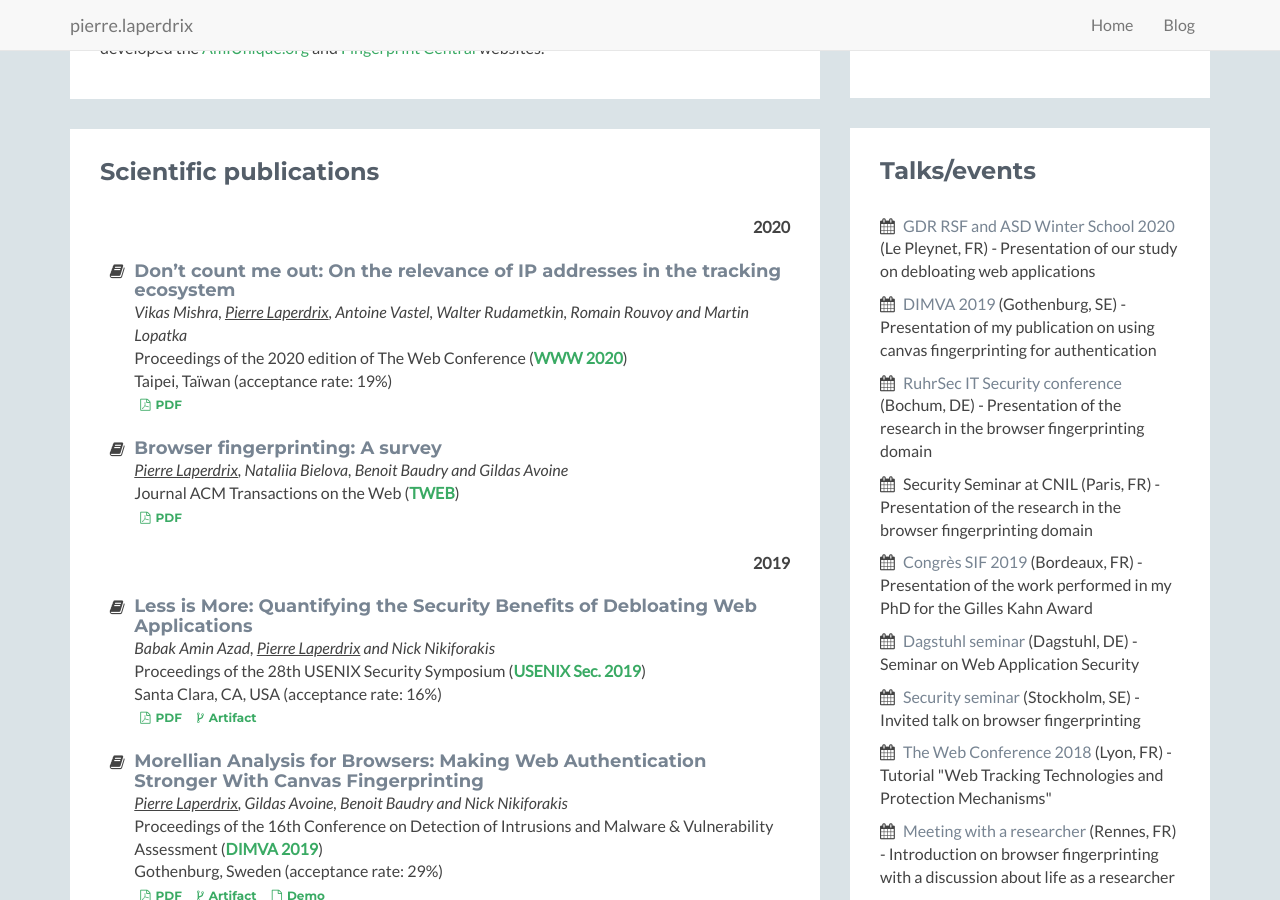
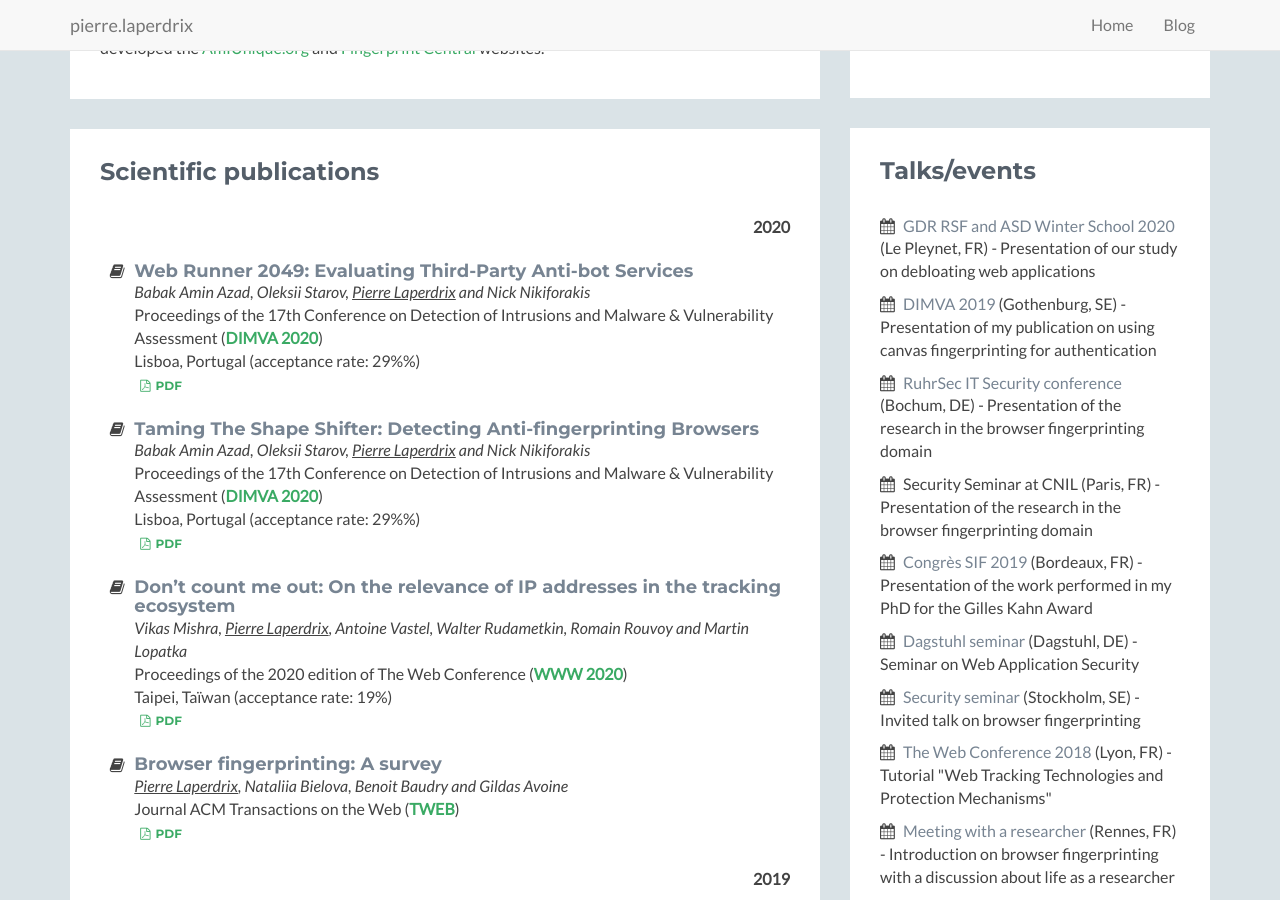
Before and after one commit to plaperdr/plaperdr.github.io, a Jekyll site: the page built from index.html, in a window 1280 px wide and 900 px high, scrolled down 561 px. Built offline with Jekyll 4.4.1, drawn with Linux system fonts in a browser that asks for light colours.

Commit message:
Updating site

```diff
--- a/index.html
+++ b/index.html
@@ -44,6 +44,26 @@
                     <div class="content">
                         <ul class="fa-ul">
                             <li style="text-align:right"><b>2020</b></li>
+                            <br>
+                            <li><i class="fa-li fa fa-book"></i>
+                                <h4 class="title">Web Runner 2049: Evaluating Third-Party Anti-bot Services</h4>
+                                <span><i>Babak Amin Azad, Oleksii Starov, <span class="me">Pierre Laperdrix</span> and Nick Nikiforakis</i></span><br>
+                                <span>Proceedings of the 17th Conference on Detection of Intrusions and Malware & Vulnerability Assessment
+                                    (<b><a href="https://dimva2020.campus.ciencias.ulisboa.pt/" target="_blank">DIMVA 2020</a></b>)
+                                    <br>Lisboa, Portugal (acceptance rate: 29%%)
+                                </span><br>
+                                <a class="btn btn-secondary btn-xs" href="https://hal.archives-ouvertes.fr/hal-02612454/document" target="_blank"><i class="fa fa-file-pdf-o"></i>PDF</a>
+                            </li><!--//li-->
+                            <br>
+                            <li><i class="fa-li fa fa-book"></i>
+                                <h4 class="title">Taming The Shape Shifter: Detecting Anti-fingerprinting Browsers</h4>
+                                <span><i>Babak Amin Azad, Oleksii Starov, <span class="me">Pierre Laperdrix</span> and Nick Nikiforakis</i></span><br>
+                                <span>Proceedings of the 17th Conference on Detection of Intrusions and Malware & Vulnerability Assessment
+                                    (<b><a href="https://dimva2020.campus.ciencias.ulisboa.pt/" target="_blank">DIMVA 2020</a></b>)
+                                    <br>Lisboa, Portugal (acceptance rate: 29%%)
+                                </span><br>
+                                <a class="btn btn-secondary btn-xs" href="https://hal.archives-ouvertes.fr/hal-02612461/document" target="_blank"><i class="fa fa-file-pdf-o"></i>PDF</a>
+                            </li><!--//li-->
                             <br>
                             <li><i class="fa-li fa fa-book"></i>
                                 <h4 class="title">Don’t count me out: On the relevance of IP addresses in the tracking ecosystem</h4>
```
Also changed, not shown: other parts of index.html (+0 -1 lines).
